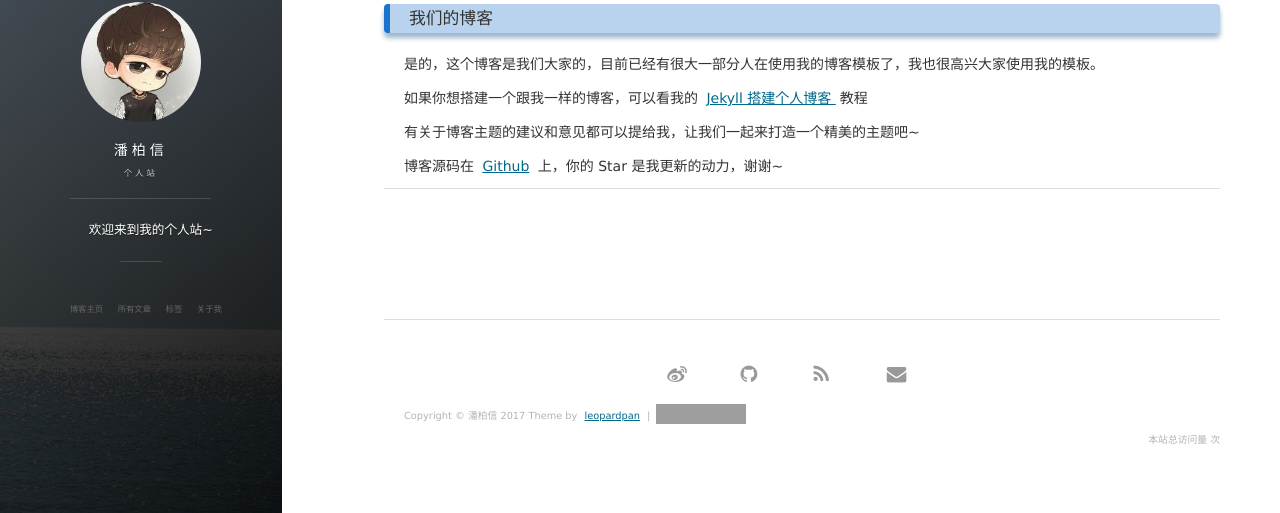
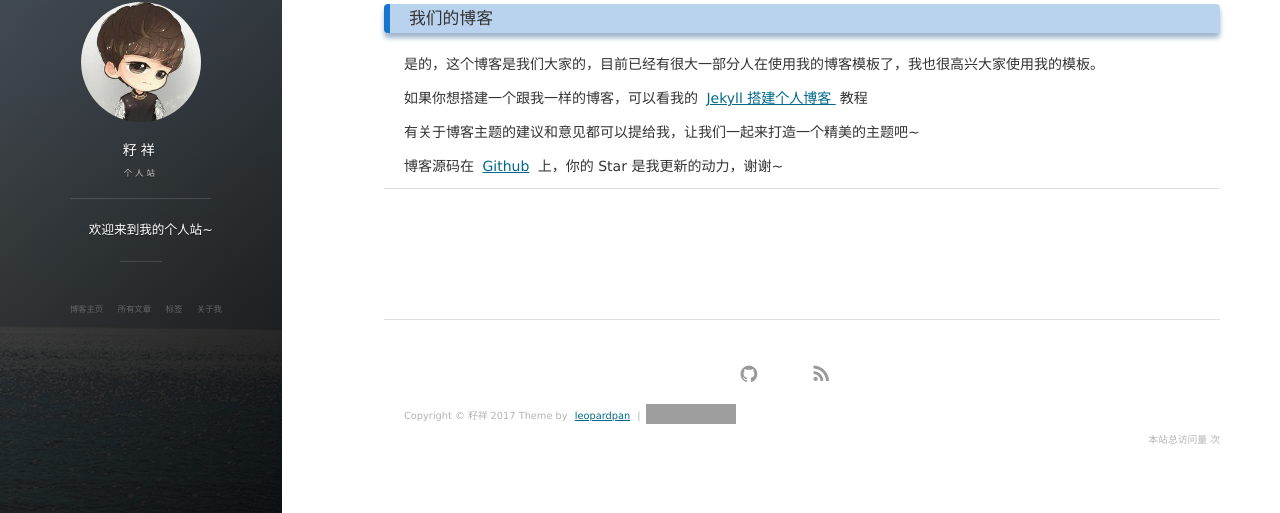
Before and after one commit to hzx930415/hzx930415.github.io, a Jekyll site: the page built from about.md, in a window 1280 px wide. Shown: the part 286-799 px from the top of the page. Built offline with Jekyll 4.4.1, drawn with Linux system fonts in a browser that asks for light colours; nearby versions of some CDN libraries; comment, search, counter and statistics services are not loaded; part of the change alters nothing that is shown; grey boxes are pictures that could not be loaded.

Commit message:
no message

```diff
--- a/_config.yml
+++ b/_config.yml
@@ -1,5 +1,5 @@
 # Basic
-title: 潘柏信
+title: 籽祥
 subtitle: 个人站
 description: 欢迎来到我的个人站~
 # 头像里面的标题
@@ -11,24 +11,24 @@ url: "http://baixin.io"
 # Comment
 comment:
     # disqus: leopard
-    duoshuo: leopard
+    # duoshuo: leopard
 
 # Social
 social:
-    weibo: 5366874726
-    github: leopardpan
+    # weibo: 5366874726
+    github: hzx930415
     # twitter:
-    mail: leopardpan@icloud.com
+    # mail: leopardpan@icloud.com
 
 # 百度统计
 # 使用博客模板请去掉或者更换 id
 baidu:
-    id: 8ba1c6be0953b6f9c2ba38e57f615421
+    id: bd20170aa139ef309a604e792cdf4485
 
 # Google Analytics
 # 使用博客模板请去掉或者更换 id
 ga:
-    id: UA-84134159-3
+    id: UA-97179109-1
     host: auto
 
 
```
